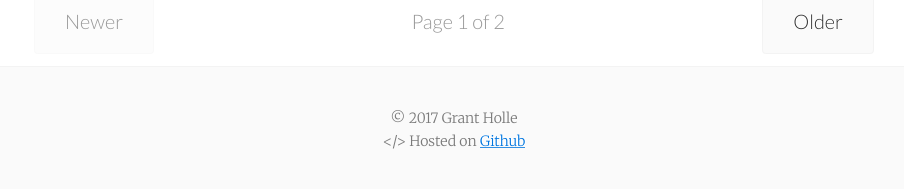
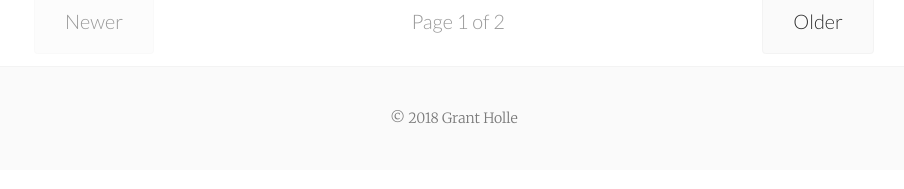
Before and after one commit to grantholle/words, a Jekyll site: the page built from index.html, in a window 1280 px wide. Shown: the part 1394-1583 px from the top of the page, without its empty margins (186-1090 px from the left). Built offline with Jekyll 4.4.1, drawn with Linux system fonts in a browser that asks for light colours; nearby versions of some CDN libraries; the list of posts is cut into pages by our own code.

Commit message:
Fix my footer

```diff
--- a/_includes/footer.html
+++ b/_includes/footer.html
@@ -1,8 +1,8 @@
 <footer class="center">
   <div class="measure">
     <small>
-      &copy; 2017 Grant Holle<br>
-      &lt;/&gt; Hosted on <a href="https://pages.github.com/">Github</a>
+      &copy; 2018 Grant Holle<br>
+      <!-- &lt;/&gt; Hosted on <a href="https://pages.github.com/">Github</a> -->
     </small>
   </div>
 </footer>
```
